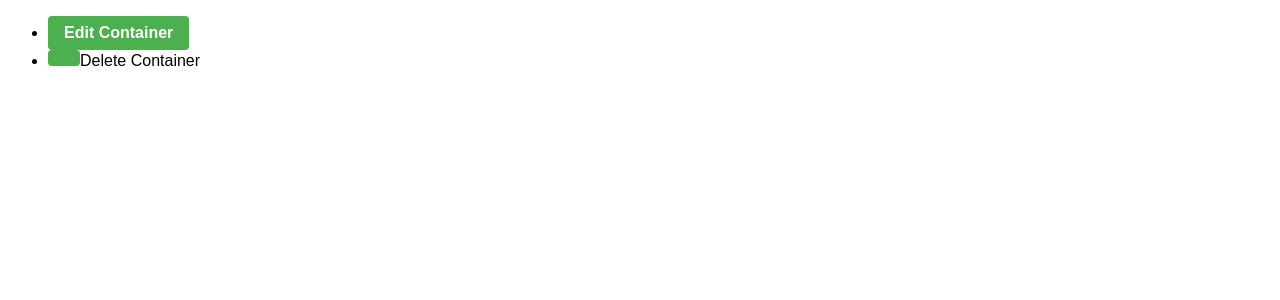
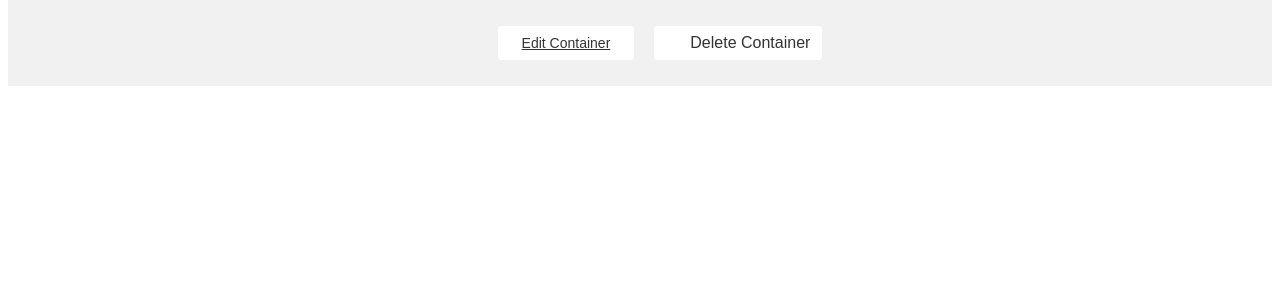
Before and after one commit to kobrius11/CryptocurrencyTracker, a Django app: template crypto_tracker/website/templates/tracker_site/dashboard_detail.html in a window 1280 px wide. Shown: the part 42-342 px from the top of the page. Run offline with Django 3.2, Linux system fonts and the light colour scheme; the template is opened without the code that fills it, so the values that code supplies are empty.

Commit message:
website: profile, dashboard, apicontainer forms

```diff
--- a/crypto_tracker/website/models.py
+++ b/crypto_tracker/website/models.py
@@ -12,7 +12,7 @@ class ApiContainer(models.Model):
     description = models.TextField(_("description"))
     apikey = models.CharField(_("apikey"), max_length=250)
     secret_key = models.CharField(_("secret key"), max_length=250)
-    user = models.OneToOneField(get_user_model(), verbose_name=_("user"), on_delete=models.CASCADE)
+    user = models.ForeignKey(get_user_model(), verbose_name=_("user"), on_delete=models.CASCADE)
 
     class Meta:
         verbose_name = _("Api container")
--- a/crypto_tracker/website/static/css/style.css
+++ b/crypto_tracker/website/static/css/style.css
@@ -1,3 +1,4 @@
+/* Global style */
 * {
     font-family: sans-serif;
     font-size: medium;
@@ -6,6 +7,108 @@
 ul {
     list-style-type: disc;
 }
+
+
+/* navbar */
+.navbar {
+    background-color: #f1f1f1;
+    overflow: hidden;
+}
+
+.navbar-wrapper {
+    list-style-type: none;
+    margin: 0;
+    padding: 0;
+    overflow: hidden;
+}
+
+.navbar-item {
+    display: inline-block;
+    margin-right: 10px;
+}
+
+.navbar-item a {
+    display: block;
+    color: #333;
+    text-decoration: none;
+    padding: 8px 16px;
+    font-weight: bold;
+    border-radius: 4px;
+    transition: background-color 0.3s ease;
+}
+
+.navbar-item a:hover {
+    background-color: #ddd;
+}
+
+.button {
+    background-color: #4CAF50;
+    color: white;
+    border: none;
+    padding: 8px 16px;
+    text-align: center;
+    text-decoration: none;
+    display: inline-block;
+    font-weight: bold;
+    border-radius: 4px;
+    transition: background-color 0.3s ease;
+    cursor: pointer;
+}
+
+.button:hover {
+    background-color: #45a049;
+}
+
+
+/* menu style */
+.menu {
+    display: flex;
+    justify-content: center;
+    background-color: #f1f1f1;
+    padding: 10px;
+}
+
+.menu-wrapper {
+    display: flex;
+    align-items: center;
+    gap: 20px;
+}
+
+.menu-item {
+    list-style: none;
+    font-size: 16px;
+    color: #333;
+    padding: 8px 12px;
+    border-radius: 4px;
+    background-color: #fff;
+    cursor: pointer;
+    transition: background-color 0.3s ease;
+}
+
+.menu-item:hover {
+    background-color: #f5f5f5;
+}
+
+.menu-button {
+    border: none;
+    background-color: #fff;
+    color: #333;
+    font-size: 14px;
+    padding: 8px 12px;
+    border-radius: 4px;
+    cursor: pointer;
+    transition: background-color 0.3s ease;
+  }
+
+  .menu-button:hover {
+    background-color: #f5f5f5;
+  }
+
+  .menu-button:focus {
+    outline: none;
+    box-shadow: 0 0 0 2px rgba(0, 0, 0, 0.1);
+  }
+
 
 /* news style */
 .news-upper-container {
@@ -139,55 +242,6 @@ label {
     margin-bottom: 5px;
 }
 
-/* navbar */
-.navbar {
-    background-color: #f1f1f1;
-    overflow: hidden;
-}
-
-.navbar-wrapper {
-    list-style-type: none;
-    margin: 0;
-    padding: 0;
-    overflow: hidden;
-}
-
-.navbar-item {
-    display: inline-block;
-    margin-right: 10px;
-}
-
-.navbar-item a {
-    display: block;
-    color: #333;
-    text-decoration: none;
-    padding: 8px 16px;
-    font-weight: bold;
-    border-radius: 4px;
-    transition: background-color 0.3s ease;
-}
-
-.navbar-item a:hover {
-    background-color: #ddd;
-}
-
-.button {
-    background-color: #4CAF50;
-    color: white;
-    border: none;
-    padding: 8px 16px;
-    text-align: center;
-    text-decoration: none;
-    display: inline-block;
-    font-weight: bold;
-    border-radius: 4px;
-    transition: background-color 0.3s ease;
-    cursor: pointer;
-}
-
-.button:hover {
-    background-color: #45a049;
-}
 
 /* chart style */
 main {
--- a/crypto_tracker/website/templates/base.html
+++ b/crypto_tracker/website/templates/base.html
@@ -17,6 +17,7 @@
                 {% if user.is_authenticated %}
                     <li class='navbar-item'><a class="button" href={% url 'profile' %}>Profile</a></li>
                     <li class='navbar-item'><a class="button" href={% url 'dashboard_list' %}>Dashboard</a></li>
+                    <li class='navbar-item'><a class="button" href={% url 'logout' %}>Logout</a></li>
                 {% else %}
                     <li class='navbar-item'><a class="button" href={% url 'profile' %}>sign-in</a></li>
                 {% endif %}
--- a/crypto_tracker/website/templates/tracker_site/dashboard_detail.html
+++ b/crypto_tracker/website/templates/tracker_site/dashboard_detail.html
@@ -1,10 +1,10 @@
 {% extends 'base.html' %}
 {% block content %}
 
-<div class='??'>
-    <ul class='??-wrapper'>
-        <li class='??-item'><a class="button" href={% url '??' %}>Edit Container</a></li>
-        <li class='??-item'><a class="button" href={% url '??' %}></a>Delete Container</li>
+<div class='menu'>
+    <ul class='menu-wrapper'>
+        <li class='menu-item'><a class="menu-button" href={% url '??' %}>Edit Container</a></li>
+        <li class='menu-item'><a class="menu-button" href={% url '??' %}></a>Delete Container</li>
 
     </ul>
 </div>
--- a/crypto_tracker/website/urls.py
+++ b/crypto_tracker/website/urls.py
@@ -7,5 +7,6 @@ urlpatterns = [
     path('news/', views.news, name='news'),
     path('chart/', views.Chart.as_view(), name='chart'),
     path('dashboard/', views.DashboardListView.as_view(), name='dashboard_list'),
+    path('dashboard/create', views.DashboardCreateView.as_view(), name='dashboard_create'),
     path('dashboard/<int:pk>', views.DashboardDetailView.as_view(), name='dashboard_detail'),
 ]
```
Also changed, not shown: crypto_tracker/user_profile/templates/profile/profile.html (+23 -0 lines), crypto_tracker/user_profile/views.py (+11 -5 lines), crypto_tracker/website/forms.py (+11 -0 lines), crypto_tracker/website/templates/tracker_site/dashboard.html (+3 -4 lines), crypto_tracker/website/templates/tracker_site/dashboard_create.html (added, +10 -0 lines), crypto_tracker/website/views.py (+22 -2 lines), crypto_tracker/website/migrations/0002_alter_apicontainer_user.py (added).
